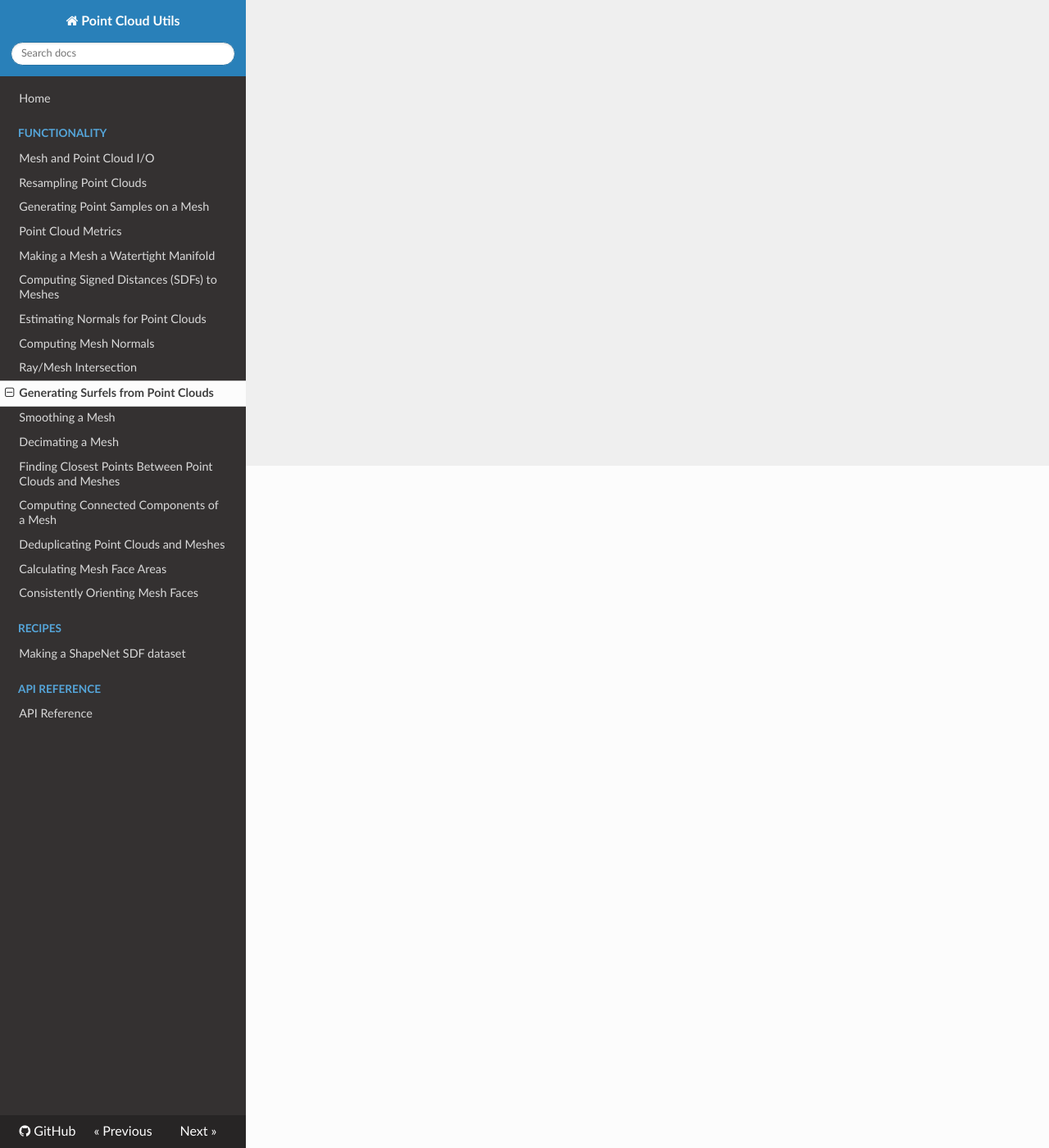
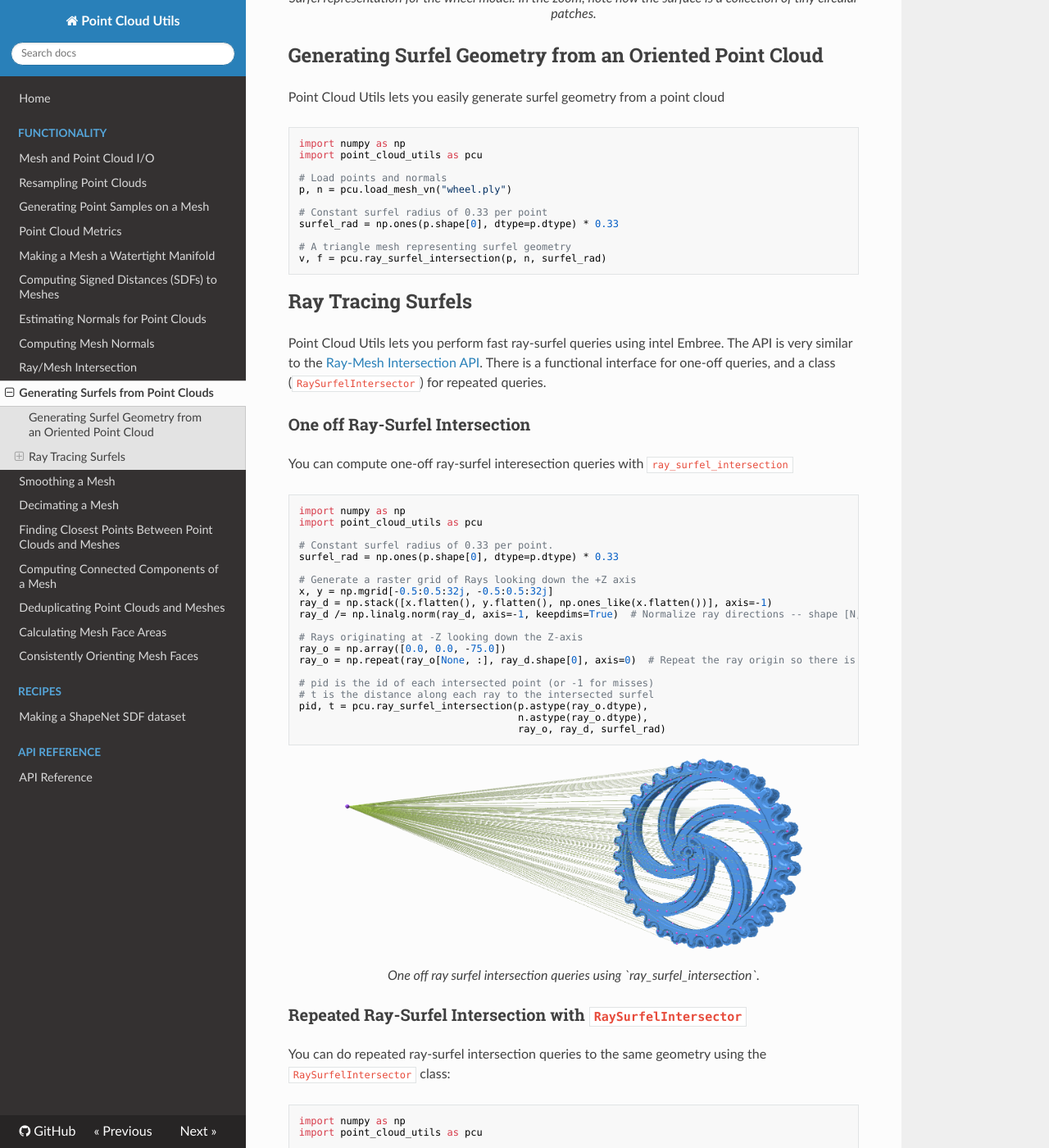
Before and after one commit to fwilliams/point-cloud-utils, an MkDocs documentation site: the page built from docs/docs/sections/surfels.md, in a window 1280 px wide and 1400 px high, scrolled down 832 px. Shown: the whole window at 82% size. Built offline with MkDocs 1.6.1, drawn with Linux system fonts in a browser that asks for light colours; nearby versions of some CDN libraries; some of the changed text lies outside the part shown.

Commit message:
surfel docs

````diff
--- a/docs/docs/sections/surfels.md
+++ b/docs/docs/sections/surfels.md
@@ -1 +1,98 @@
 # Generating Surfels from Point Clouds
+A *Surfel* or *SURF*ace *EL*ement is a small, flat piece of geometry centered at a point and facing perpendicularly to that points normal. With dense enough points, surfels can be used as a surface representation. The figure below illustrates a surfel representation for a model.
+<p align="center">
+    <img src="../../imgs/surfels_figure.png" alt="Surfel representation for a wheel" style="width:80%">
+    <figcaption style="text-align: center; font-style: italic;">Surfel representation for the wheel model. In the zoom, note how the surface is a collection of tiny circular patches.</figcaption>
+</p>
+
+## Generating Surfel Geometry from an Oriented Point Cloud
+Point Cloud Utils lets you easily generate surfel geometry from a point cloud
+```python
+import numpy as np
+import point_cloud_utils as pcu
+
+# Load points and normals
+p, n = pcu.load_mesh_vn("wheel.ply")
+
+# Constant surfel radius of 0.33 per point
+surfel_rad = np.ones(p.shape[0], dtype=p.dtype) * 0.33
+
+# A triangle mesh representing surfel geometry
+v, f = pcu.ray_surfel_intersection(p, n, surfel_rad)
+```
+
+## Ray Tracing Surfels
+Point Cloud Utils lets you perform fast ray-surfel queries using intel Embree. The API is very similar to the [Ray-Mesh Intersection API](../ray_mesh_intersection). There is a functional interface for one-off queries, and a class (`RaySurfelIntersector`) for repeated queries.
+
+### One off Ray-Surfel Intersection
+You can compute one-off ray-surfel interesection queries with `ray_surfel_intersection`
+```python
+import numpy as np
+import point_cloud_utils as pcu
+
+# Constant surfel radius of 0.33 per point.
+surfel_rad = np.ones(p.shape[0], dtype=p.dtype) * 0.33
+
+# Generate a raster grid of Rays looking down the +Z axis
+x, y = np.mgrid[-0.5:0.5:32j, -0.5:0.5:32j]
+ray_d = np.stack([x.flatten(), y.flatten(), np.ones_like(x.flatten())], axis=-1)
+ray_d /= np.linalg.norm(ray_d, axis=-1, keepdims=True)  # Normalize ray directions -- shape [N, 3]
+
+# Rays originating at -Z looking down the Z-axis
+ray_o = np.array([0.0, 0.0, -75.0])
+ray_o = np.repeat(ray_o[None, :], ray_d.shape[0], axis=0)  # Repeat the ray origin so there is one per ray -- shape [N, 3]
+
+# pid is the id of each intersected point (or -1 for misses)
+# t is the distance along each ray to the intersected surfel
+pid, t = pcu.ray_surfel_intersection(p.astype(ray_o.dtype),
+                                     n.astype(ray_o.dtype),
+                                     ray_o, ray_d, surfel_rad)
+```
+<p align="center">
+    <img src="../../imgs/ray_surfel_1.png" alt="One off ray-surfel intersection" style="width:80%">
+    <figcaption style="text-align: center; font-style: italic;">One off ray surfel intersection queries using `ray_surfel_intersection`.</figcaption>
+</p>
+
+
+
+### Repeated Ray-Surfel Intersection with `RaySurfelIntersector`
+You can do repeated ray-surfel intersection queries to the same geometry using the `RaySurfelIntersector` class:
+
+```python
+import numpy as np
+import point_cloud_utils as pcu
+
+# Load points and normals
+p, n = pcu.load_mesh_vn("wheel.ply")
+
+# Constant surfel radius of 0.33 per point.
+surfel_rad = np.ones(p.shape[0], dtype=p.dtype) * 0.33
+
+# Generate a raster grid of Rays looking down the +Z axis
+x, y = np.mgrid[-0.5:0.5:32j, -0.5:0.5:32j]
+ray_d = np.stack([x.flatten(), y.flatten(), np.ones_like(x.flatten())], axis=-1)
+ray_d /= np.linalg.norm(ray_d, axis=-1, keepdims=True)  # Normalize ray directions -- shape [N, 3]
+
+# Rays originating at -Z looking down the Z-axis
+ray_o = np.array([0.0, 0.0, -75.0])
+ray_o = np.repeat(ray_o[None, :], ray_d.shape[0], axis=0)  # Repeat the ray origin so there is one per ray -- shape [N, 3]
+
+# Generate new rays via a random rotation
+random_rotation = np.linalg.svd(np.random.randn(3, 3))[0]
+ray_o2 = np.ascontiguousarray((random_rotation @ ray_o.T).T)
+ray_d2 = np.ascontiguousarray((random_rotation @ ray_d.T).T)
+
+intersector = pcu.RaySurfelIntersetor(p, n, surfel_rad)
+
+# pid is the id of each intersected point (or -1 for misses)
+# t is the distance along each ray to the intersected surfel
+pid, t = isect.intersect_rays(ray_o, ray_d)
+
+# pid2 is the id of each intersected point (or -1 for misses)
+# t2 is the distance along each ray to the intersected surfel
+pid2, t2 = isect.intersect_rays(ray_o2, ray_d2)
+```
+<p align="center">
+    <img src="../../imgs/ray_surfel_2.png" alt="Repeated ray-surfel intersection" style="width:80%">
+    <figcaption style="text-align: center; font-style: italic;">Repeated ray-surfel intersection queries on the same geometry using `RaySurfelIntersector`.</figcaption>
+</p>
````
Also changed, not shown: docs/docs/sections/point_cloud_resampling.md (+1 -1 lines), docs/docs/sections/ray_mesh_intersection.md (+2 -2 lines), docs/docs/imgs/ray_surfel_1.png (added), docs/docs/imgs/ray_surfel_2.png (added), docs/docs/imgs/surfels.png (added), docs/docs/imgs/surfels_figure.png (added), docs/docs/imgs/surfels_zoom.png (added).
